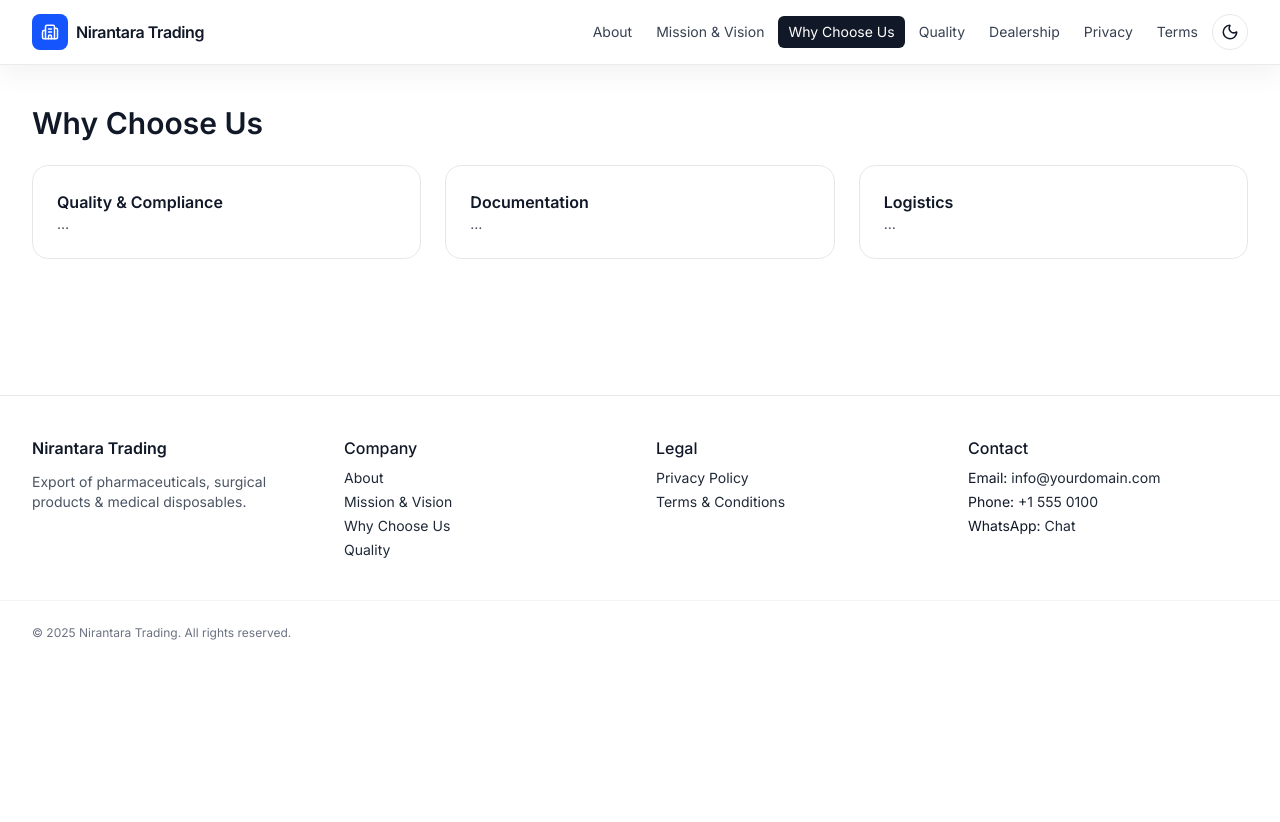
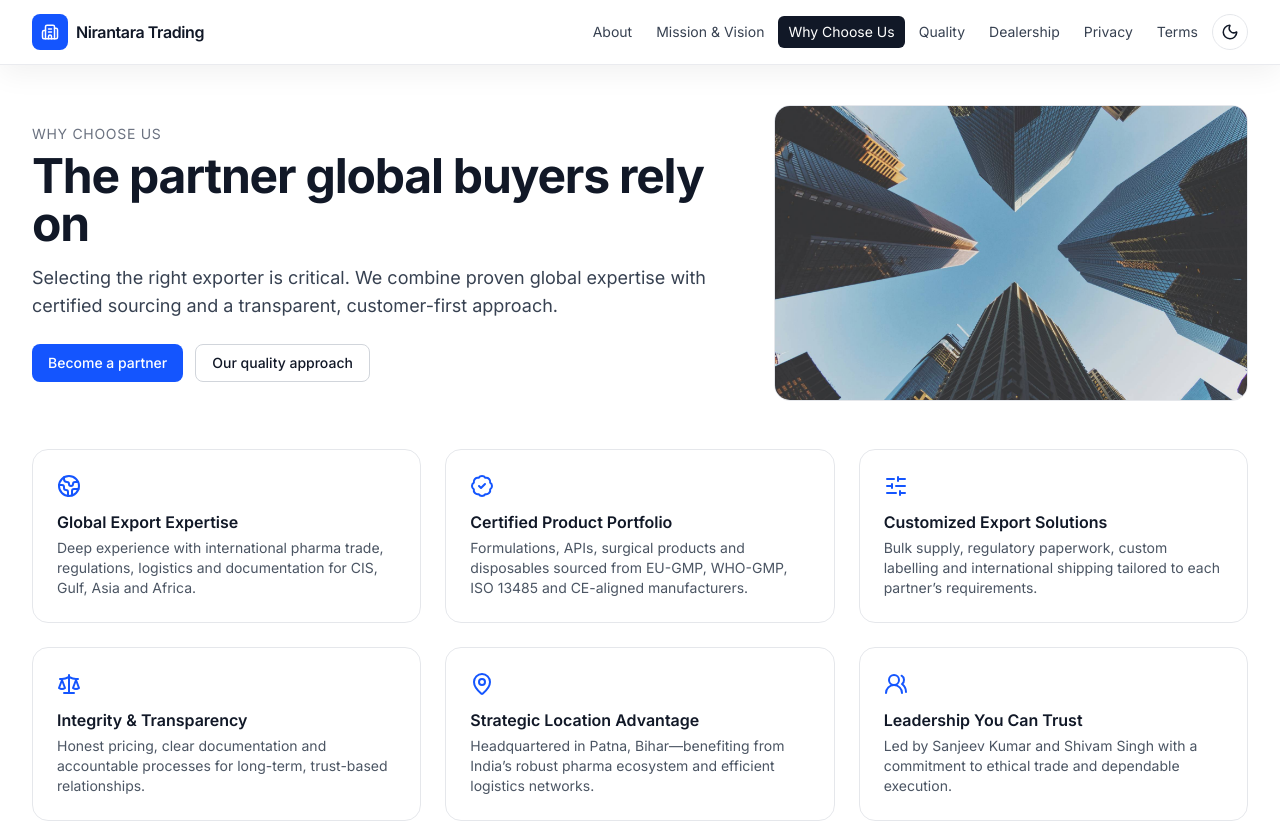
Before and after one commit to romahawk/nirantara-site, a Next.js app: page /why-choose-us in a window 1280 px wide. Shown: the top 822 px of the page. Before the commit the page ends 800 px from the top, so only its background shows below. Built offline with nearby package versions, Linux system fonts and the light colour scheme.

Commit message:
feat(why-us): complete page with hero, 7-point value grid, and CTA

```diff
--- a/src/app/why-choose-us/page.tsx
+++ b/src/app/why-choose-us/page.tsx
@@ -1,12 +1,129 @@
-export const metadata = { title: "Why Choose Us" };
-export default function Page() {
+import Image from "next/image";
+import Link from "next/link";
+import {
+  Globe2,
+  BadgeCheck,
+  SlidersHorizontal,
+  Scale,
+  MapPin,
+  Users2,
+  Headphones,
+} from "lucide-react";
+
+// Reuse the About hero (exists at: src/app/about/hero.jpg)
+import hero from "../about/hero.jpg";
+
+export const metadata = {
+  title: "Why Choose Us",
+  description:
+    "Seven reasons global buyers choose Nirantara Trading as their healthcare export partner.",
+};
+
+type Item = {
+  icon: React.ReactNode;
+  title: string;
+  desc: string;
+};
+
+const items: Item[] = [
+  {
+    icon: <Globe2 className="text-brand" />,
+    title: "Global Export Expertise",
+    desc:
+      "Deep experience with international pharma trade, regulations, logistics and documentation for CIS, Gulf, Asia and Africa.",
+  },
+  {
+    icon: <BadgeCheck className="text-brand" />,
+    title: "Certified Product Portfolio",
+    desc:
+      "Formulations, APIs, surgical products and disposables sourced from EU-GMP, WHO-GMP, ISO 13485 and CE-aligned manufacturers.",
+  },
+  {
+    icon: <SlidersHorizontal className="text-brand" />,
+    title: "Customized Export Solutions",
+    desc:
+      "Bulk supply, regulatory paperwork, custom labelling and international shipping tailored to each partner’s requirements.",
+  },
+  {
+    icon: <Scale className="text-brand" />,
+    title: "Integrity & Transparency",
+    desc:
+      "Honest pricing, clear documentation and accountable processes for long-term, trust-based relationships.",
+  },
+  {
+    icon: <MapPin className="text-brand" />,
+    title: "Strategic Location Advantage",
+    desc:
+      "Headquartered in Patna, Bihar—benefiting from India’s robust pharma ecosystem and efficient logistics networks.",
+  },
+  {
+    icon: <Users2 className="text-brand" />,
+    title: "Leadership You Can Trust",
+    desc:
+      "Led by Sanjeev Kumar and Shivam Singh with a commitment to ethical trade and dependable execution.",
+  },
+  {
+    icon: <Headphones className="text-brand" />,
+    title: "Customer-First Commitment",
+    desc:
+      "Responsive communication, tailored solutions and reliable deliveries—more than products, a growth partnership.",
+  },
+];
+
+export default function WhyChooseUsPage() {
   return (
-    <section className="space-y-6">
-      <h1 className="text-3xl font-semibold">Why Choose Us</h1>
+    <section className="space-y-12">
+      {/* Hero */}
+      <div className="grid gap-8 lg:grid-cols-[1.2fr_0.8fr] items-center">
+        <div>
+          <p className="text-sm uppercase tracking-wider text-gray-500 dark:text-gray-400">
+            Why Choose Us
+          </p>
+          <h1 className="mt-2 text-4xl md:text-5xl font-bold tracking-tight">
+            The partner global buyers rely on
+          </h1>
+          <p className="mt-4 text-lg text-gray-700 dark:text-gray-300">
+            Selecting the right exporter is critical. We combine proven global expertise with certified
+            sourcing and a transparent, customer-first approach.
+          </p>
+          <div className="mt-6 flex gap-3">
+            <Link href="/dealership" className="btn-primary">Become a partner</Link>
+            <Link href="/quality-assurance" className="btn-outline">Our quality approach</Link>
+          </div>
+        </div>
+
+        <div className="relative aspect-[16/10] overflow-hidden rounded-2xl border border-gray-200 dark:border-gray-800">
+          <div className="absolute inset-0 bg-gradient-to-br from-brand/15 to-transparent" />
+          <Image
+            src={hero}
+            alt="Nirantara Trading — global healthcare exports"
+            fill
+            className="object-cover"
+            placeholder="blur"
+            priority
+            sizes="(min-width:1024px) 50vw, 100vw"
+          />
+        </div>
+      </div>
+
+      {/* Seven reasons */}
       <div className="grid gap-6 sm:grid-cols-2 lg:grid-cols-3">
-        <div className="card"><h3 className="font-semibold">Quality & Compliance</h3><p className="text-sm text-gray-600 dark:text-gray-400">…</p></div>
-        <div className="card"><h3 className="font-semibold">Documentation</h3><p className="text-sm text-gray-600 dark:text-gray-400">…</p></div>
-        <div className="card"><h3 className="font-semibold">Logistics</h3><p className="text-sm text-gray-600 dark:text-gray-400">…</p></div>
+        {items.map(({ icon, title, desc }) => (
+          <div key={title} className="card">
+            {icon}
+            <h3 className="mt-3 font-semibold">{title}</h3>
+            <p className="mt-1 text-sm text-gray-600 dark:text-gray-400">{desc}</p>
+          </div>
+        ))}
+      </div>
+
+      {/* Summary strip */}
+      <div className="card flex flex-wrap gap-3 text-sm">
+        <span className="inline-flex items-center gap-2"><BadgeCheck size={16}/> Certified products</span>
+        <span className="inline-flex items-center gap-2"><Globe2 size={16}/> Reliable exports</span>
+        <span className="inline-flex items-center gap-2"><Scale size={16}/> Transparent practices</span>
+        <span className="inline-flex items-center gap-2"><SlidersHorizontal size={16}/> Tailored solutions</span>
+        <span className="inline-flex items-center gap-2"><Users2 size={16}/> Long-term partnerships</span>
       </div>
     </section>
   );
```
